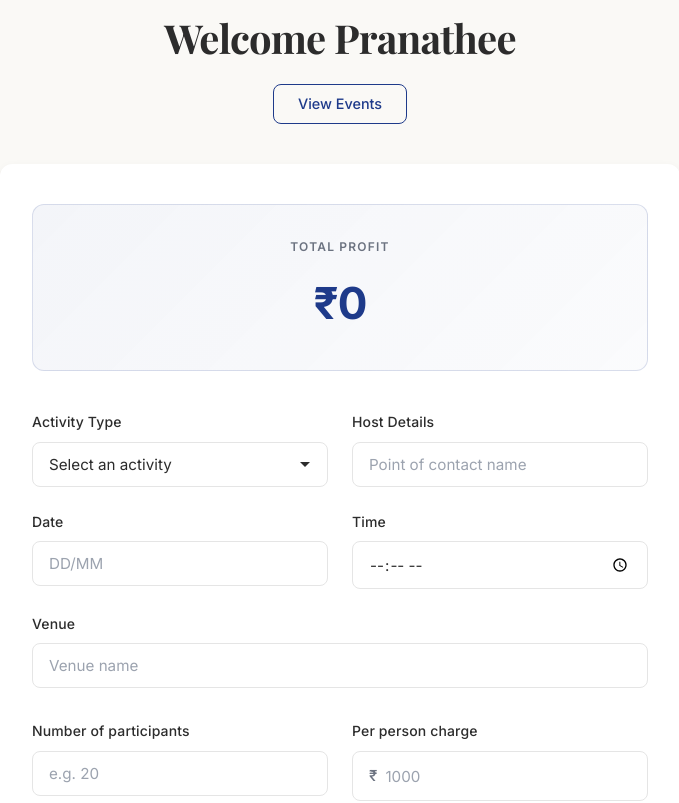
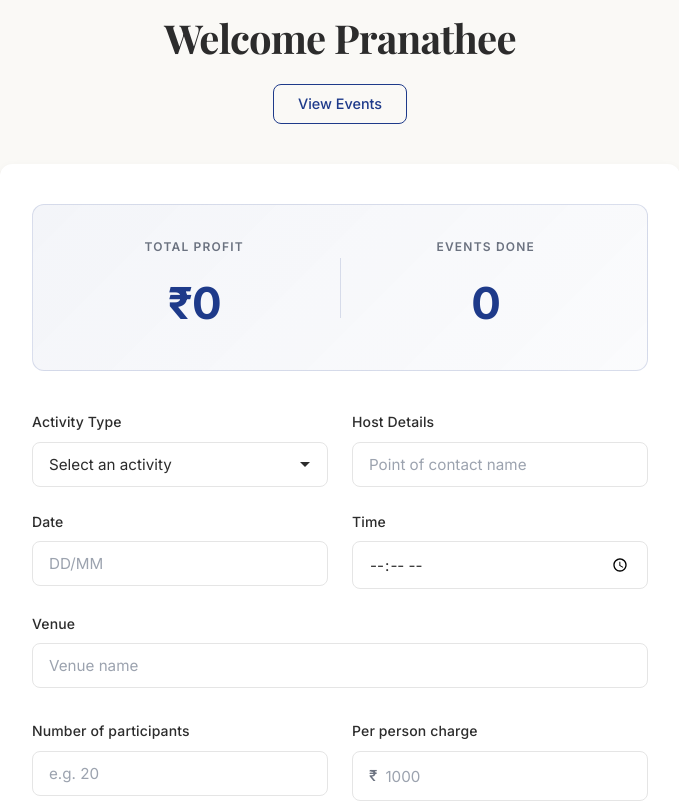
Before and after one commit to Vineeth-M-R/event-manager, a React (Vite) app: page / in a window 1280 px wide. Shown: the top 803 px of the page, without its empty margins (300-979 px from the left). Built offline with nearby package versions, Linux system fonts and the light colour scheme; no server answers; the database is empty.

Commit message:
event number

```diff
--- a/src/App.css
+++ b/src/App.css
@@ -108,7 +108,23 @@ body {
   border-radius: 12px;
   padding: 2rem;
   margin-bottom: 2.5rem;
-  text-align: center;
+  display: flex;
+  justify-content: space-evenly;
+  align-items: center;
+}
+
+.summary-item {
+  display: flex;
+  flex-direction: column;
+  align-items: center;
+  flex: 1;
+}
+
+.summary-divider {
+  width: 1px;
+  height: 60px;
+  background: rgba(30, 58, 138, 0.15);
+  margin: 0 1rem;
 }
 
 .revenue-label {
--- a/src/App.jsx
+++ b/src/App.jsx
@@ -39,6 +39,7 @@ function App() {
   const [isLoadingEvents, setIsLoadingEvents] = useState(false)
 
   const [totalRevenue, setTotalRevenue] = useState(0)
+  const [totalEvents, setTotalEvents] = useState(0)
   const [selectedEvent, setSelectedEvent] = useState(null)
   const [showEventDetails, setShowEventDetails] = useState(false)
   const [eventDetailsForm, setEventDetailsForm] = useState({
@@ -73,6 +74,7 @@ function App() {
       }, 0)
 
       setTotalRevenue(total)
+      setTotalEvents((data || []).length)
     } catch (error) {
       console.error('Error fetching total profit:', error)
     }
@@ -285,8 +287,15 @@ function App() {
       <main className="form-card">
         {/* Profit Summary */}
         <div className="revenue-summary">
-          <div className="revenue-label">Total Profit</div>
-          <div className="revenue-amount">₹{totalRevenue.toLocaleString('en-IN')}</div>
+          <div className="summary-item">
+            <div className="revenue-label">Total Profit</div>
+            <div className="revenue-amount">₹{totalRevenue.toLocaleString('en-IN')}</div>
+          </div>
+          <div className="summary-divider"></div>
+          <div className="summary-item">
+            <div className="revenue-label">Events Done</div>
+            <div className="revenue-amount">{totalEvents}</div>
+          </div>
         </div>
 
         <form className="event-form" onSubmit={handleSubmit}>
```
